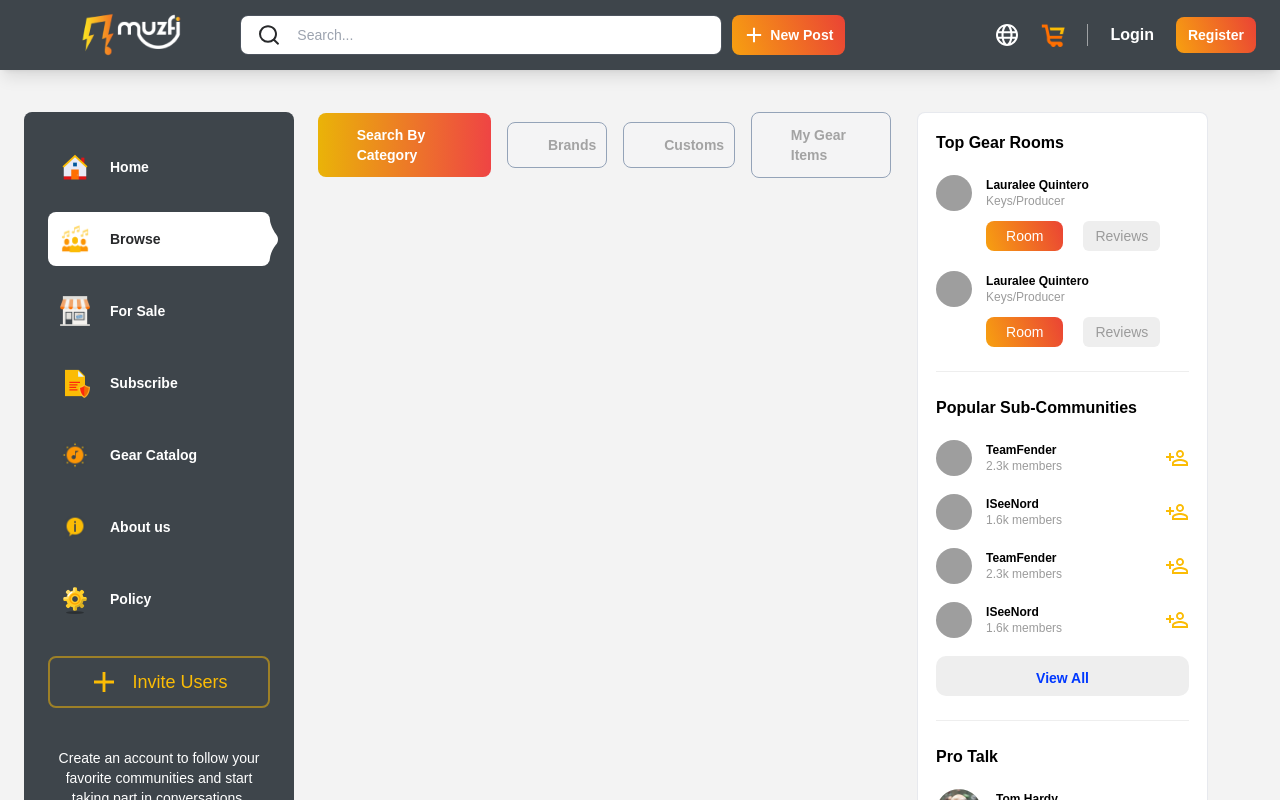
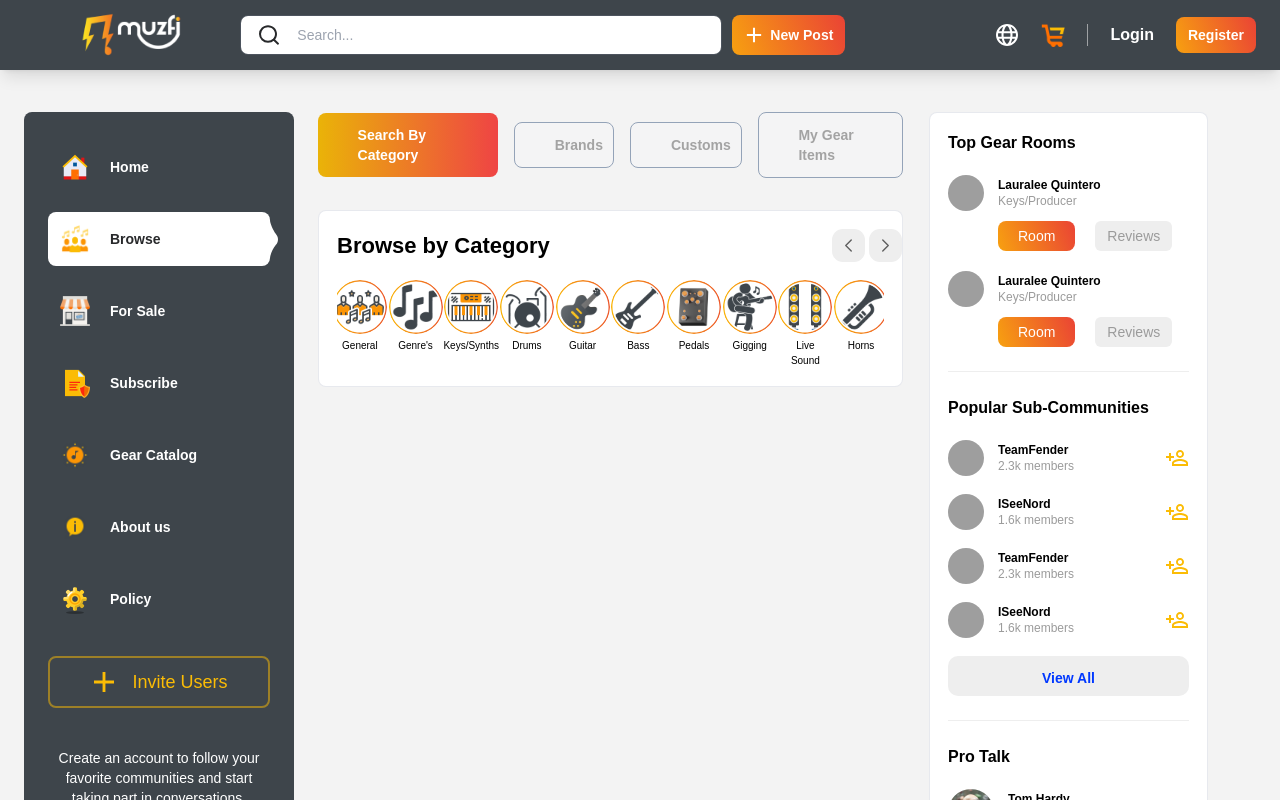
Before and after one commit to tayyabferozi/muzfi-2, a React (Create React App) app: page /browse in a window 1280 px wide. Shown: the top 800 px of the page. Built offline with nearby package versions, Linux system fonts and the light colour scheme; grey boxes are pictures that could not be loaded; some icons are missing.

Commit message:
feat: swiper ref

```diff
--- /dev/null
+++ b/src/components/pages/Community/browse-by-category.jsx
@@ -0,0 +1,165 @@
+import { Swiper, SwiperSlide } from 'swiper/react';
+import { Navigation } from 'swiper';
+
+import Card from 'components/common/Card';
+import useSwiperRef from 'hooks/useSwiperRef';
+
+const categories = [
+  {
+    img: '/assets/imgs/home/musicians.png',
+    label: 'General',
+  },
+  {
+    img: '/assets/imgs/home/genre.png',
+    label: "Genre's",
+  },
+  {
+    img: '/assets/imgs/home/keys.png',
+    label: 'Keys/Synths',
+  },
+  {
+    img: '/assets/imgs/home/drums.png',
+    label: 'Drums',
+  },
+  {
+    img: '/assets/imgs/home/guitar.png',
+    label: 'Guitar',
+  },
+  {
+    img: '/assets/imgs/home/bass.png',
+    label: 'Bass',
+  },
+  {
+    img: '/assets/imgs/home/pedalamps.png',
+    label: 'Pedals',
+  },
+  {
+    img: '/assets/imgs/home/gigs.png',
+    label: 'Gigging',
+  },
+  {
+    img: '/assets/imgs/home/live.png',
+    label: 'Live Sound',
+  },
+  {
+    img: '/assets/imgs/home/horns.png',
+    label: 'Horns',
+  },
+  {
+    img: '/assets/imgs/home/recording.png',
+    label: 'Studio',
+  },
+  {
+    img: '/assets/imgs/home/prod.png',
+    label: 'Producers',
+  },
+  {
+    img: '/assets/imgs/home/dj.png',
+    label: 'DJ / Audio',
+  },
+  {
+    img: '/assets/imgs/home/amplifier.png',
+    label: 'Amps',
+  },
+  {
+    img: '/assets/imgs/home/vintage.png',
+    label: 'Vintage/Rare',
+  },
+  {
+    img: '/assets/imgs/home/slider-img-5.png',
+    label: 'Vocals',
+  },
+  {
+    img: '/assets/imgs/home/mixing.png',
+    label: 'Mixing',
+  },
+  {
+    img: '/assets/imgs/home/workers.png',
+    label: 'Luthiers',
+  },
+  {
+    img: '/assets/imgs/home/wind.png',
+    label: 'Wind',
+  },
+];
+
+const BrowseCategories = () => {
+  const [nextEl, nextRef] = useSwiperRef();
+  const [prevEl, prevRef] = useSwiperRef();
+
+  return (
+    <div className='gap-6 mt-8 lg:flex'>
+      <div className='flex-grow min-[1700px]:max-w-[850px] 2xl:max-w-[700px] min-[1350px]:max-w-[675px] xl:max-w-[585px] min-[1150px]:max-w-[675px] lg:max-w-[600px] sm:w-[calc(100vw-48px)] w-[calc(100vw-48px)]  mx-auto'>
+        <Card noMt>
+          <div className='flex justify-between w-full'>
+            <h4>Browse by Category</h4>
+            <div className='flex gap-1'>
+              <img
+                ref={prevRef}
+                className='cursor-pointer your-class-arrow your-class-prev'
+                src='/assets/vectors/common/arrow-left.svg'
+                alt='arrow left'
+              />
+              <img
+                ref={nextRef}
+                className='cursor-pointer your-class-arrow your-class-next'
+                src='/assets/vectors/common/arrow-right.svg'
+                alt='arrow right'
+              />
+            </div>
+          </div>
+
+          <div className='mt-[18px]'>
+            <div className=''>
+              <Swiper
+                modules={[Navigation]}
+                navigation={{
+                  prevEl,
+                  nextEl,
+                }}
+                spaceBetween={10}
+                breakpoints={{
+                  0: {
+                    slidesPerView: 3,
+                  },
+                  640: {
+                    slidesPerView: 10,
+                  },
+                  1480: {
+                    slidesPerView: 12,
+                  },
+                }}
+              >
+                {categories.map((el, idx) => {
+                  return (
+                    <SwiperSlide key={'home-category-slider-item' + idx}>
+                      <div className='flex flex-col items-center'>
+                        <div className='rounded-[50%] overflow-hidden w-[54px] h-[54px] relative'>
+                          <img
+                            className='absolute w-[76x] h-[76x]'
+                            src='/assets/vectors/home/slider-border.svg'
+                            alt='border'
+                          />
+                          <img
+                            className='rounded-[50%] w-[48px] h-[48px] absolute left-2/4 -translate-x-2/4 top-2/4 -translate-y-2/4'
+                            src={el.img}
+                            alt='slider'
+                          />
+                        </div>
+                        <div className='mt-1 text-center font-medium text-[10px]'>
+                          {el.label}
+                        </div>
+                      </div>
+                    </SwiperSlide>
+                  );
+                })}
+              </Swiper>
+            </div>
+          </div>
+        </Card>
+      </div>
+    </div>
+  );
+};
+
+export default BrowseCategories;
--- a/src/components/pages/Community/index.jsx
+++ b/src/components/pages/Community/index.jsx
@@ -1,5 +1,6 @@
 import React from 'react';
 import Category from './category';
+import BrowseCategories from './browse-by-category';
 
 const Community = () => {
   // ADD Communities Page(2. Browse Communities) Here ----- This is the "Browse" Tab on Left Panel
@@ -9,6 +10,7 @@ const Community = () => {
   return (
     <div>
       <Category />
+      <BrowseCategories />
     </div>
   );
 };
```
Also changed, not shown: src/components/pages/Home/Home.jsx (+7 -8 lines).
